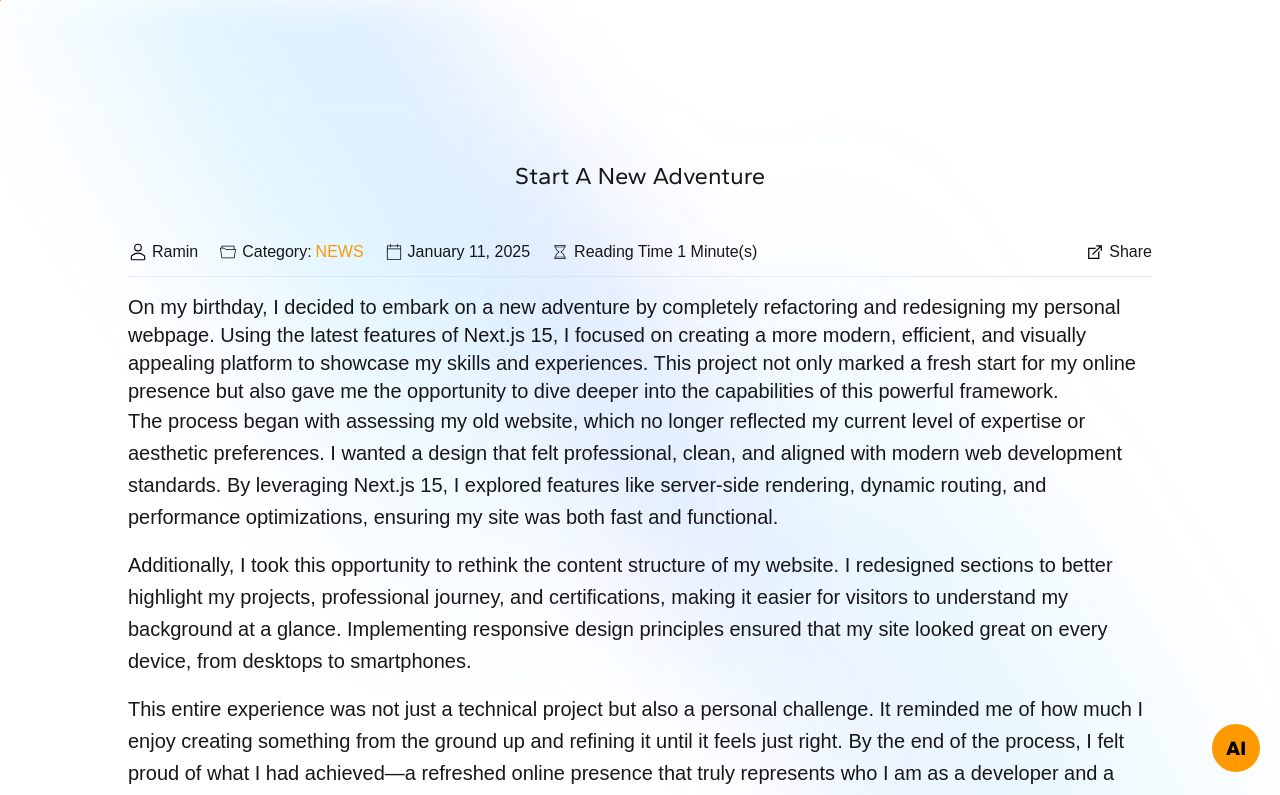
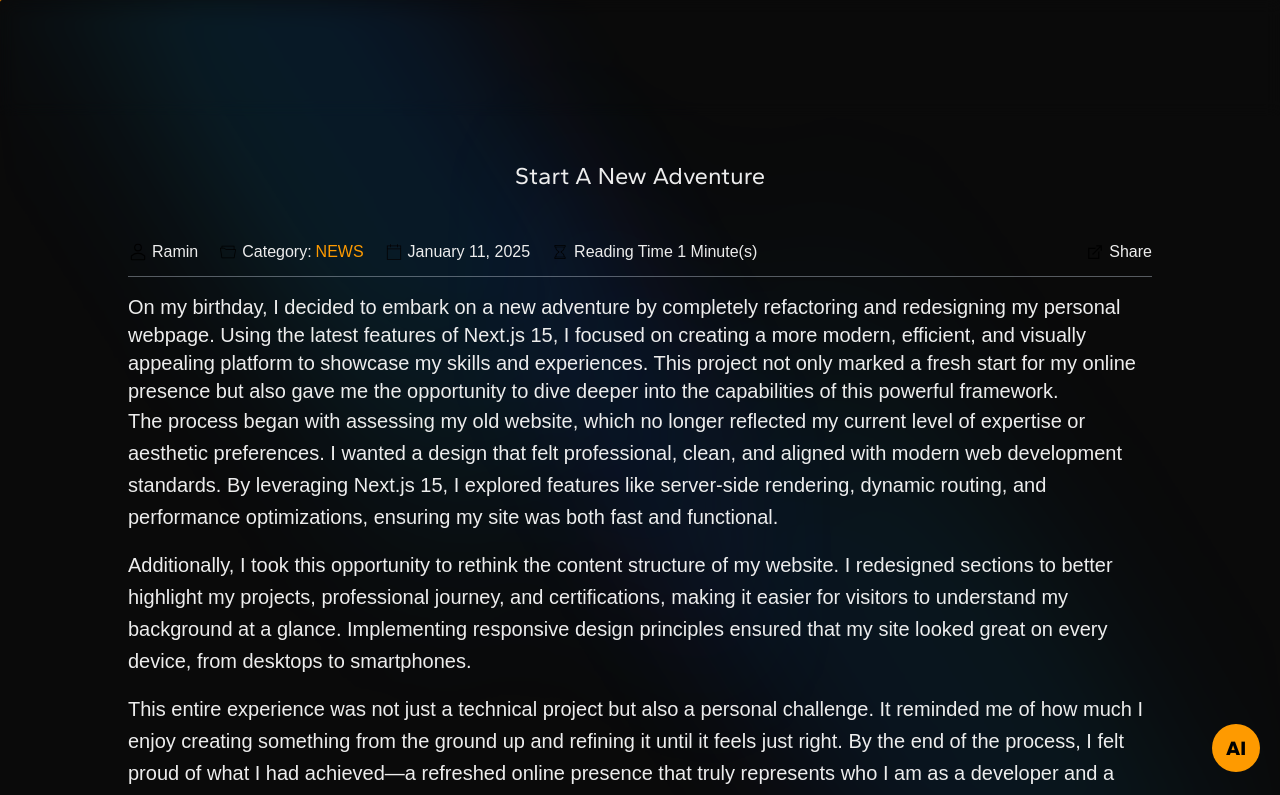
Before and after one commit to raminr77/raminr77.github.io, a Next.js app: page /posts/1 in a window 1280 px wide. Shown: the top 795 px of the page. Built offline with nearby package versions, Linux system fonts and the light colour scheme; a web font is replaced by a local one.

Commit message:
fix: theme issues

```diff
--- a/src/app/globals.scss
+++ b/src/app/globals.scss
@@ -2,16 +2,16 @@
 
 :root {
   --primary: #ff8f00;
+  --background: #0a0a0a;
+  --foreground: #ededed;
+  --blog-title-background: #282c34;
+}
+
+.light {
+  --primary: #ff8f00;
   --background: #ffffff;
   --foreground: #171717;
   --blog-title-background: #F1F5F9;
-}
-
-.dark {
-  --primary: #ff8f00;
-  --background: #0a0a0a;
-  --foreground: #ededed;
-  --blog-title-background: #282c34;
 }
 
 body {
```
